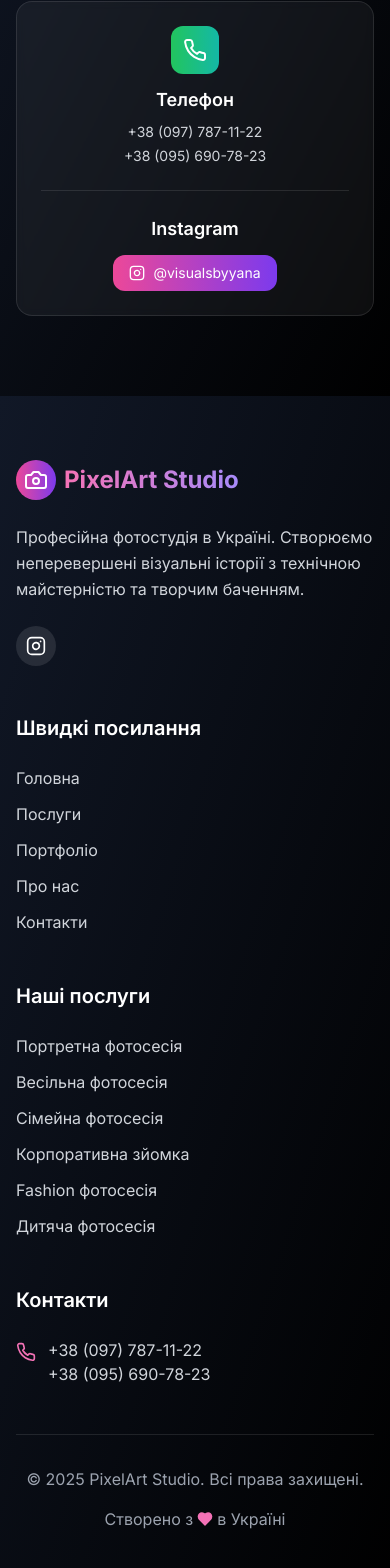
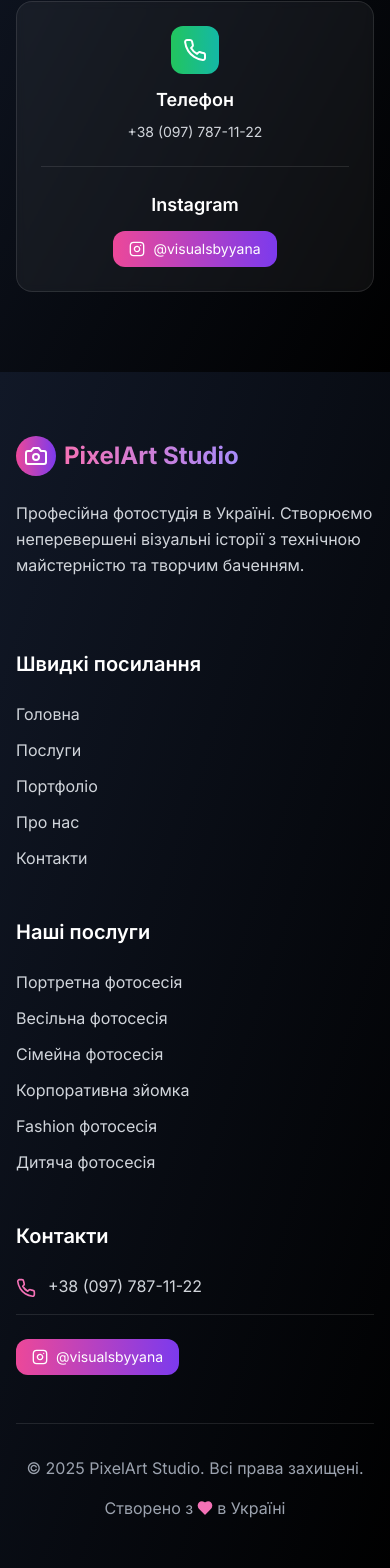
Before and after one commit to AlexeyZelenko/art-studio, a React (Vite) app: page / in a window 390 px wide. Shown: the part 3844-5412 px from the top of the page. Built offline with nearby package versions, Linux system fonts and the light colour scheme; no server answers; the database is empty.

Commit message:
Update Firebase hosting cache and refine Contact and Footer components. Consolidate phone number display and add Instagram social link in Footer. Remove unused social media icons for improved layout.

```diff
--- a/src/components/Contact.tsx
+++ b/src/components/Contact.tsx
@@ -37,7 +37,6 @@ const Contact = () => {
             </div>
             <h4 className="text-lg font-semibold text-white mb-2">Телефон</h4>
             <p className="text-gray-300 text-sm mb-1">+38 (097) 787-11-22</p>
-            <p className="text-gray-300 text-sm">+38 (095) 690-78-23</p>
           </div>
 
           {/* Social Links */}
--- a/src/components/Footer.tsx
+++ b/src/components/Footer.tsx
@@ -48,19 +48,6 @@ const Footer = () => {
               Професійна фотостудія в Україні. Створюємо неперевершені візуальні історії
               з технічною майстерністю та творчим баченням.
             </p>
-            <div className="flex space-x-4">
-              {socialLinks.map((social, index) => (
-                <motion.a
-                  key={index}
-                  whileHover={{ scale: 1.1, y: -2 }}
-                  whileTap={{ scale: 0.95 }}
-                  href={social.url}
-                  className="w-10 h-10 bg-white/10 rounded-full flex items-center justify-center text-white hover:bg-gradient-to-r hover:from-pink-500 hover:to-violet-600 transition-all"
-                >
-                  <social.icon className="w-5 h-5" />
-                </motion.a>
-              ))}
-            </div>
           </motion.div>
 
           {/* Quick Links */}
@@ -124,8 +111,21 @@ const Footer = () => {
                 <Phone className="w-5 h-5 text-pink-400 mt-1 flex-shrink-0" />
                 <div>
                   <p className="text-gray-300">+38 (097) 787-11-22</p>
-                  <p className="text-gray-300">+38 (095) 690-78-23</p>
                 </div>
+              </div>
+              {/* Social Links */}
+              <div className="border-t border-white/10 pt-6">
+                <motion.a
+                  whileHover={{ scale: 1.05, y: -1 }}
+                  whileTap={{ scale: 0.95 }}
+                  href="https://www.instagram.com/visualsbyyana/"
+                  target="_blank"
+                  rel="noopener noreferrer"
+                  className="inline-flex items-center space-x-2 bg-gradient-to-r from-pink-500 to-violet-600 rounded-xl px-4 py-2 text-white hover:shadow-lg transition-all text-sm"
+                >
+                  <Instagram className="w-4 h-4" />
+                  <span>@visualsbyyana</span>
+                </motion.a>
               </div>
             </div>
           </motion.div>
```
